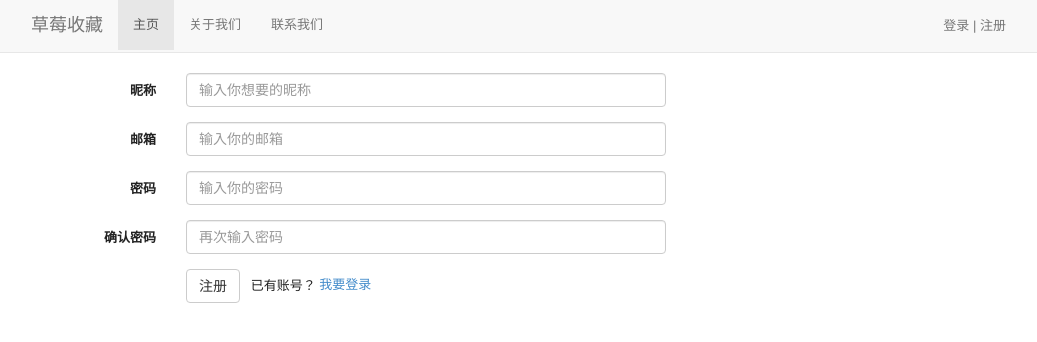
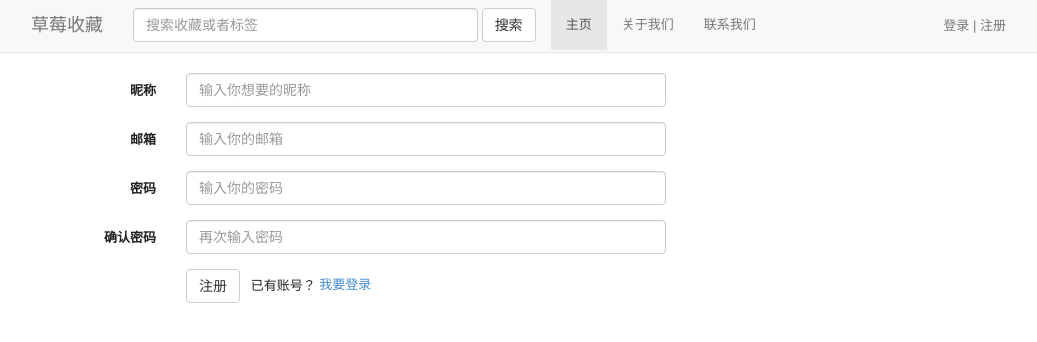
Before and after one commit to halixaoqiu/bookmarkphp, a PHP site: page /register.php in a window 1280 px wide. Shown: the top 342 px of the page, without its empty margins (129-1166 px from the left). Run offline with PHP 8.4, Linux system fonts and the light colour scheme; some libraries are stand-ins or nearby versions.

Commit message:
add top search box

```diff
--- a/control/navigation.php
+++ b/control/navigation.php
@@ -13,6 +13,14 @@ if(isset($_SESSION['isLogin']) && $_SESSION['isLogin']==1){
 	<div class="container bp-fix">
 		<div class="navbar-header">
 	    	<a class="navbar-brand" href="index.php">草莓收藏</a>
+		</div>
+		<div>
+			<form class="navbar-form navbar-left" role="search" action="action/search.action.php" method="post">
+				<div class="form-group">
+					<input type="text" name="search" class="form-control top-search-input" placeholder="搜索收藏或者标签">
+				</div>
+				<button type="submit" name="sub" class="btn btn-default">搜索</button>
+			</form>
 		</div>
 		<div>
 			<ul class="nav navbar-nav">
--- a/static/bookmark.css
+++ b/static/bookmark.css
@@ -25,7 +25,6 @@ h2 {
 	-webkit-margin-end: 0px;
 	font-weight: bold;
 }
-
 .bp-fix{
 	padding:0 105px 0 105px;
 }
@@ -56,3 +55,7 @@ h2 {
 .split-line{
 	border-top:1px solid #eee;
 }
+.top-search-input{
+	width: 345px !important;
+	line-height: 17px;
+}
```
Also changed, not shown: action/search.action.php (added, +36 -0 lines).
